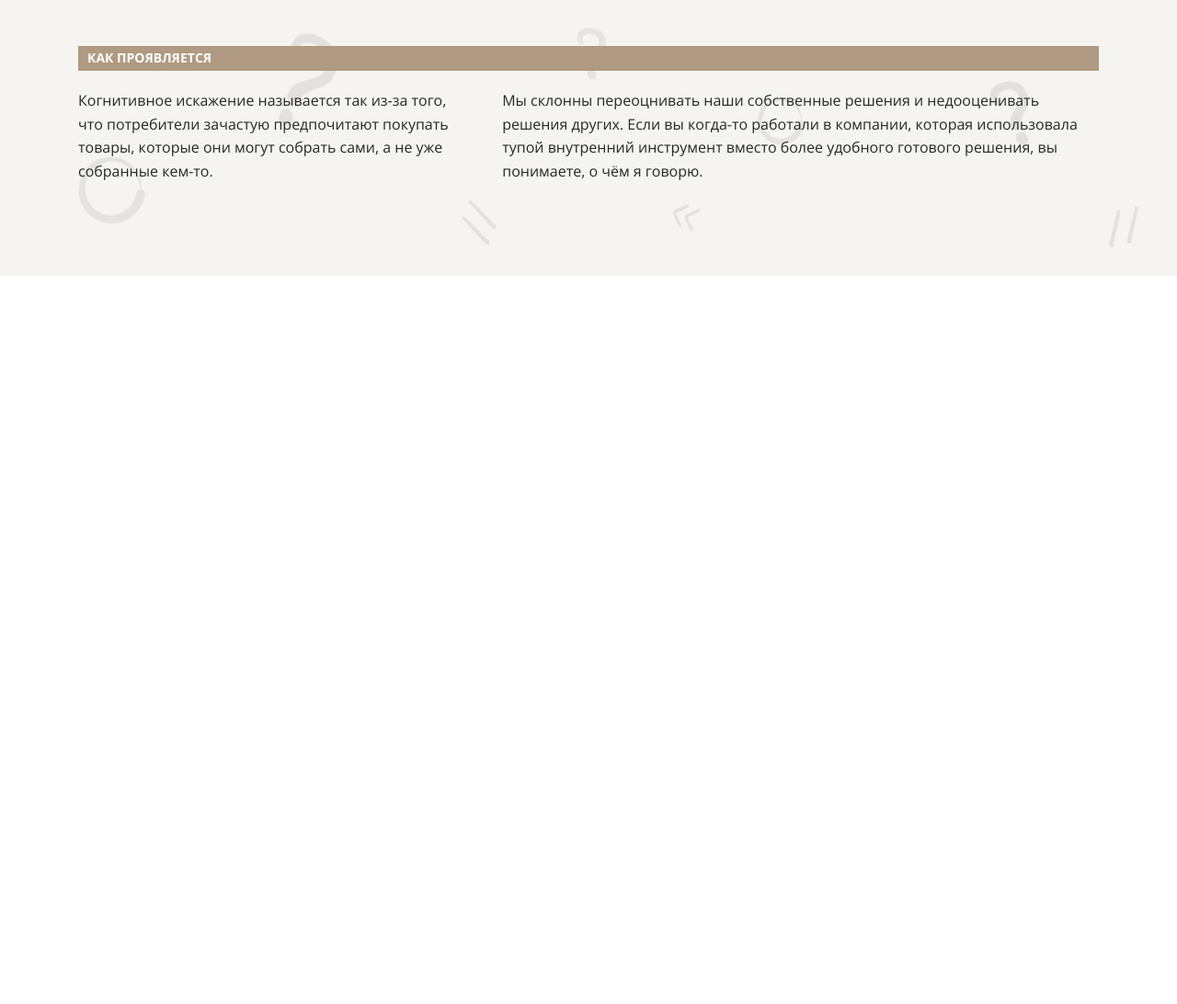
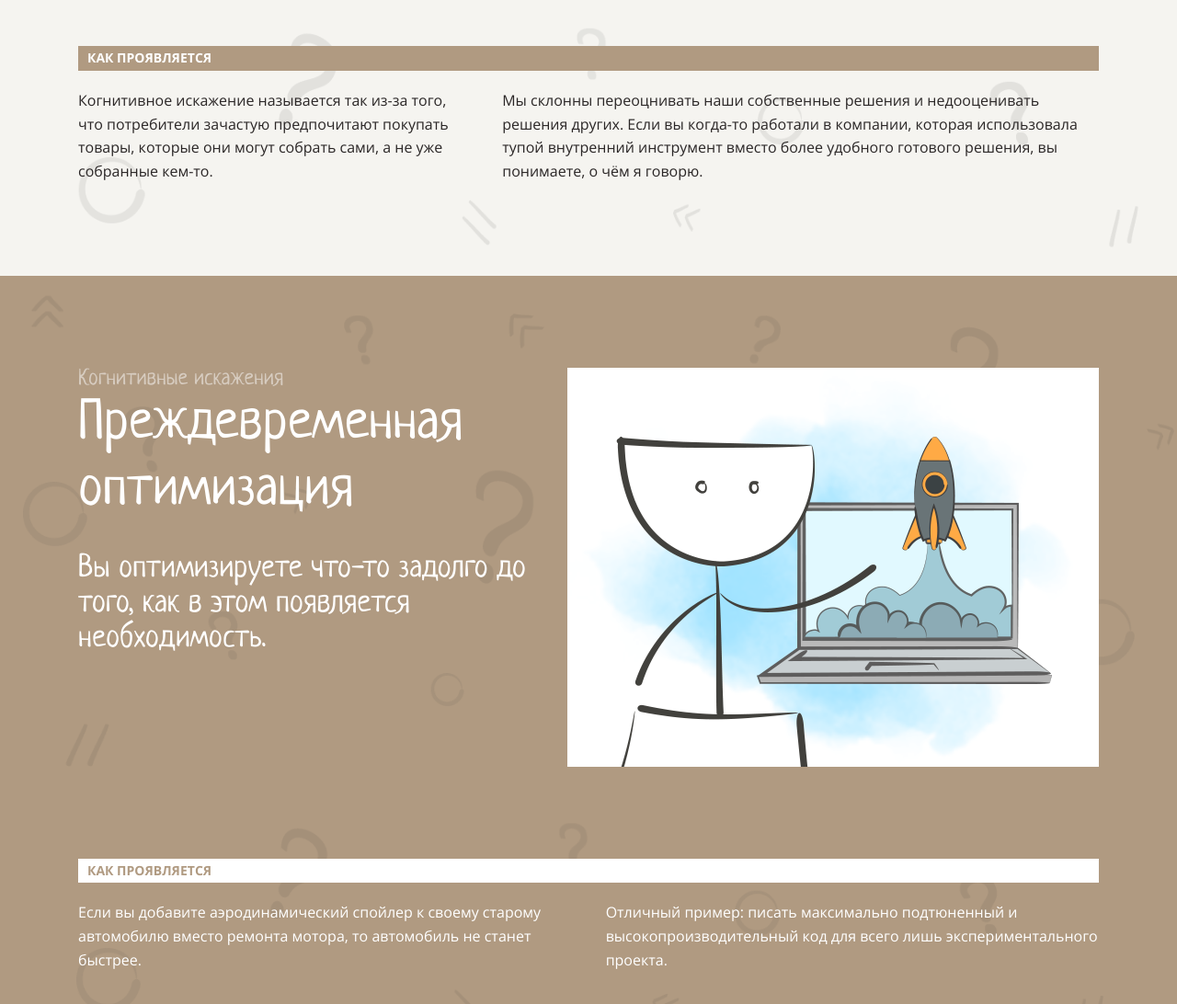
Before and after one commit to EgorovArtem34/layout-designer-project-58, a website: page src/index.html in a window 1280 px wide. Shown: the part 1505-2597 px from the top of the page at 92% size. Before the commit the page ends 1805 px from the top, so only its background shows below. Drawn offline with Linux system fonts and the light colour scheme.

Commit message:
add section optimization

```diff
--- a/src/index.html
+++ b/src/index.html
@@ -131,8 +131,9 @@
                     <img src="/layout-designer-project-58/src/images/1.png" alt="ikea-effect image">
                     <div>
                         <span class="dark-50 section-span">Когнитивные искажения</span>
-                        <h2>Эффект ИКЕА</h2>
-                        <p class="section-text">Вы переоцениваете собственные решения, и, как следствие, недооцениваете
+                        <h2 class="dark-text section-header">Эффект ИКЕА</h2>
+                        <p class="section-text dark-text">Вы переоцениваете собственные решения, и, как следствие,
+                            недооцениваете
                             решения других.</p>
                     </div>
                 </div>
@@ -150,6 +151,31 @@
                 </div>
             </div>
         </section>
+        <section id="premature-optimization" class="background bg-brown">
+            <div class="container">
+                <div class="section d-flex">
+                    <div>
+                        <span class="white-50 section-span">Когнитивные искажения</span>
+                        <h2 class="white-text section-header">Преждевременная оптимизация</h2>
+                        <p class="section-text white-text">Вы оптимизируете что-то задолго до того, как в этом
+                            появляется
+                            необходимость.</p>
+                    </div>
+                    <img src="/layout-designer-project-58/src/images/2.png" alt="premature-optimization image">
+                </div>
+                <div class="section-footer">
+                    <div>
+                        <h3 class="section-footer-header brown-text bg-white">КАК ПРОЯВЛЯЕТСЯ</h3>
+                    </div>
+                    <div class="section d-flex section-footer-text pt20 white-text">
+                        <p>Если вы добавите аэродинамический спойлер к своему старому автомобилю вместо ремонта мотора,
+                            то автомобиль не станет быстрее.</p>
+                        <p>Отличный пример: писать максимально подтюненный и высокопроизводительный код для всего лишь
+                            экспериментального проекта.</p>
+                    </div>
+                </div>
+            </div>
+        </section>
     </main>
     <footer></footer>
 </body>
--- a/src/styles/style.css
+++ b/src/styles/style.css
@@ -151,7 +151,7 @@ h3 {
 }
 
 .white-50 {
-  color: #d7ccc0;
+  color: var(--transparent-white);
 }
 
 .nav-card {
@@ -185,6 +185,10 @@ h3 {
   background-color: var(--dark);
 }
 
+.bg-white {
+  background-color: var(--white);
+}
+
 .orange {
   color: var(--basic);
 }
@@ -201,7 +205,7 @@ h3 {
   color: #908d8b;
 }
 
-.brown {
+.brown-text {
   color: #b09a81;
 }
 
@@ -246,7 +250,12 @@ h3 {
 }
 
 .section-text {
+  padding-top: 30px;
   font-size: 34px;
+}
+
+.section-header {
+  font-weight: 400;
 }
 
 .section-footer {
```
